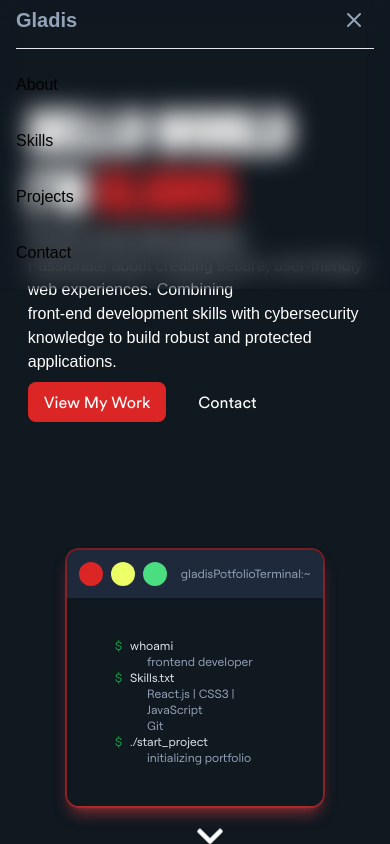
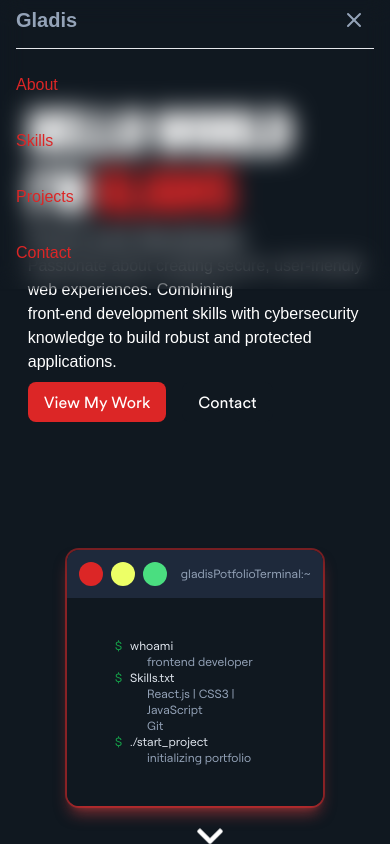
Before and after one commit to gladyskankwala/portfolioGladis, a React (Vite) app: page / in a window 390 px wide. Both pictures are taken after a click on the button 354 px from the left and 20 px from the top of the page. Shown: the top 844 px of the page. Built offline with nearby package versions, Linux system fonts and the light colour scheme; a web font is replaced by a local one.

Commit message:
fix Mobile navigation color

```diff
--- a/src/components/Hero.jsx
+++ b/src/components/Hero.jsx
@@ -128,7 +128,7 @@ function Hero() {
                 </div>
             </div>
             <div className="absolute bottom-5 sm:bottom-16 md:bottom-20 lg:bottom-24
-            left-1/2 transform -translate-x-1/2 animate-bounce">
+            left-1/2 sm:left-1/2 md:left-1/2 lg:left-1/2 transform -translate-x-1/2 animate-bounce">
                 <FaChevronDown className="text-white" size={30} />
             </div>
         </div>
--- a/src/components/NavBar.jsx
+++ b/src/components/NavBar.jsx
@@ -50,7 +50,7 @@ const Header = () => {
 
         {/* Mobile Navigation */}
         {isMobileMenuOpen && (
-          <div className="md:hidden border-t border-border/50 mt-2 py-4 space-y-4 animate-fade-in">
+          <div className="md:hidden text-red-600 border-t border-border/50 mt-2 py-4 space-y-4 animate-fade-in">
             {navItems.map((item) => (
               <button
                 key={item.href}
```
